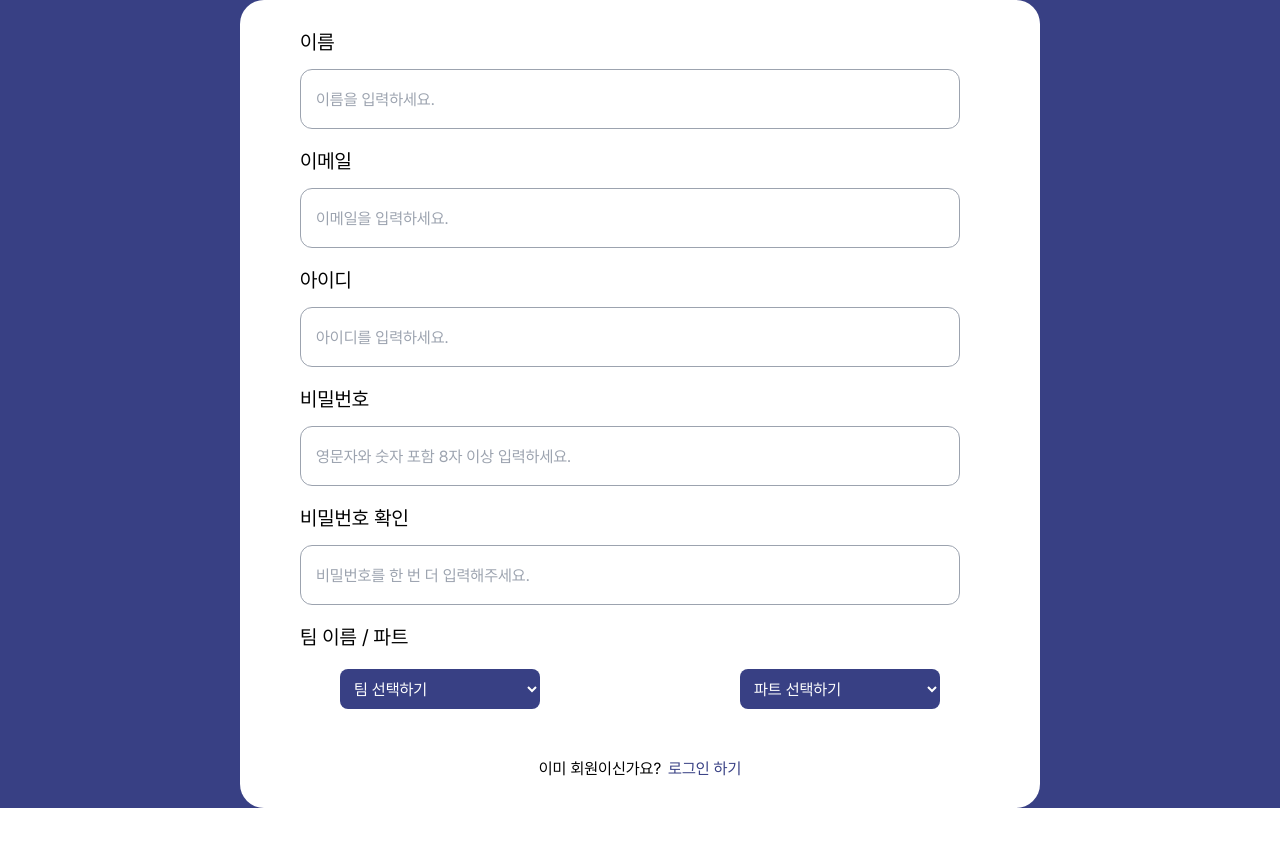
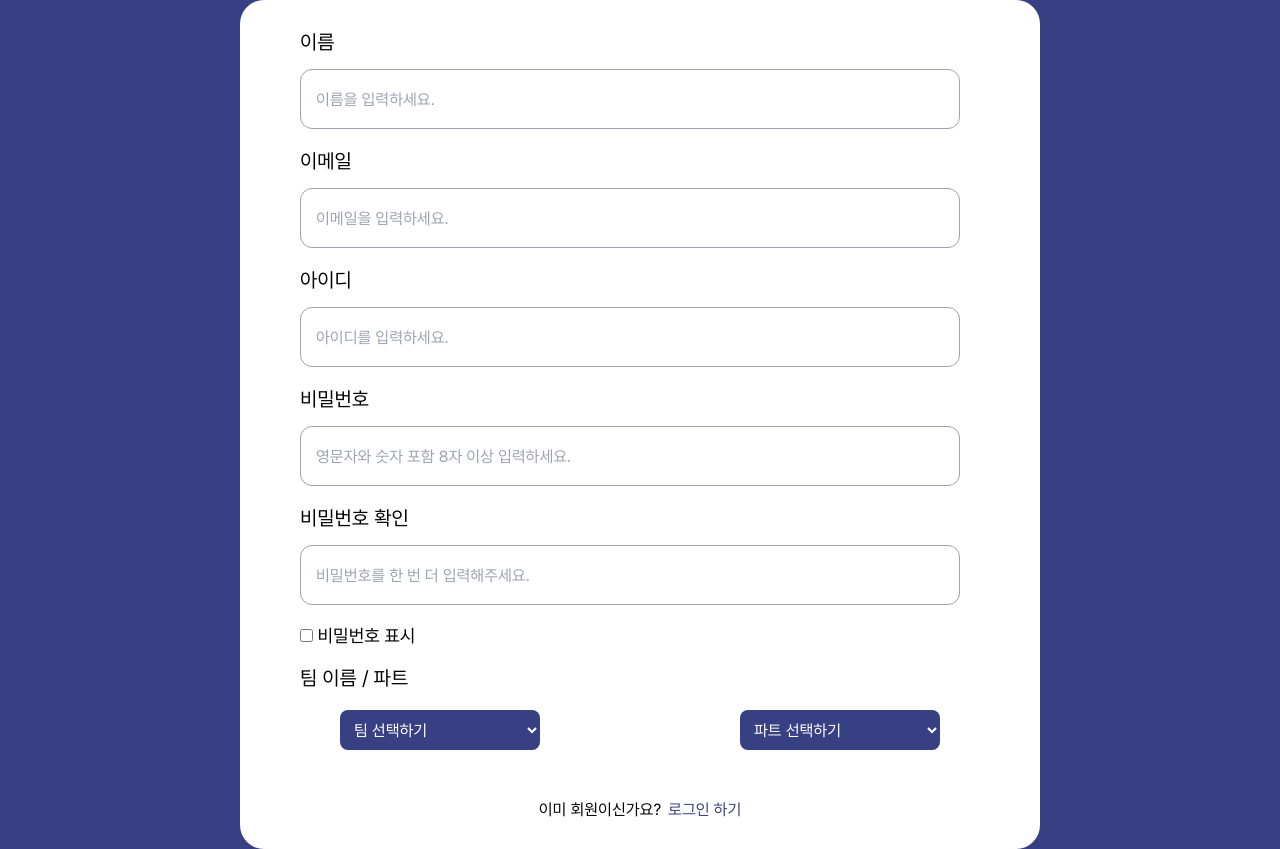
Before and after one commit to youdame/react-vote-19th, a Next.js app: page /sign-up in a window 1280 px wide. Before the commit the page ends 808 px from the top, so only its background shows below. Built offline with nearby package versions, Linux system fonts and the light colour scheme.

Commit message:
Feat : 비밀번호 표시 창 구현 #1

```diff
--- a/src/app/sign-up/page.tsx
+++ b/src/app/sign-up/page.tsx
@@ -1,4 +1,5 @@
 "use client";
+import CheckBox from "@/components/common/CheckBox";
 import Input from "@/components/common/Input";
 import { ERROR_PASSWORD_SECOND_EMPTY } from "@/constants/validation";
 import Link from "next/link";
@@ -16,8 +17,8 @@
 
   const watchPassword = useWatch({ name: "password", control });
   const watchPasswordCheck = useWatch({ name: "passwordCheck", control });
+  const watchPasswordVisibleCheckBox = useWatch({ name: "passwordVisibleCheckBox", control });
 
-  const selectStyle = "flex h-40pxr w-200pxr rounded-lg bg-blue-base px-10pxr text-white";
   useEffect(() => {
     if (watchPassword !== watchPasswordCheck && watchPasswordCheck) {
       setError("passwordCheck", {
@@ -28,6 +29,8 @@
       clearErrors("passwordCheck");
     }
   }, [watchPassword, watchPasswordCheck, setError, clearErrors]);
+
+  const selectStyle = "flex h-40pxr w-200pxr rounded-lg bg-blue-base px-10pxr text-white";
 
   return (
     <div className="flex-center w-full bg-blue-base">
@@ -40,14 +43,14 @@
           name="password"
           label="비밀번호"
           placeholder="영문자와 숫자 포함 8자 이상 입력하세요."
-          type="text"
+          type={watchPasswordVisibleCheckBox ? "text" : "password"}
         />
         <Input
           control={control}
           name="passwordCheck"
           label="비밀번호 확인"
           placeholder="비밀번호를 한 번 더 입력해주세요."
-          type="text"
+          type={watchPasswordVisibleCheckBox ? "text" : "password"}
           rules={{
             required: ERROR_PASSWORD_SECOND_EMPTY,
             validate: {
@@ -58,6 +61,7 @@
             },
           }}
         />
+        <CheckBox control={control} name="passwordVisibleCheckBox" text="비밀번호 표시" />
         <div className="flex-column items-center justify-center gap-20pxr">
           <label className="flex self-start text-20pxr">팀 이름 / 파트 </label>
           <div className="flex w-600pxr justify-between">
--- /dev/null
+++ b/src/components/common/CheckBox.tsx
@@ -0,0 +1,16 @@
+import { Control, FieldPath, FieldValues, useController } from "react-hook-form";
+
+interface CheckBoxProps {
+  control: Control<FieldValues>;
+  name: FieldPath<FieldValues>;
+  text: string;
+}
+
+export default function CheckBox({ control, name, text }: CheckBoxProps) {
+  const { field } = useController({ control, name });
+  return (
+    <label htmlFor={field.name} className="text-18pxr">
+      <input type="checkbox" id={field.name} {...field}></input> {text}
+    </label>
+  );
+}
--- a/src/components/common/Input.tsx
+++ b/src/components/common/Input.tsx
@@ -3,7 +3,6 @@
   ERROR_EMAIL_DUPLICATED,
   ERROR_EMAIL_EMPTY,
   ERROR_PASSWORD_EMPTY,
-  ERROR_PASSWORD_SECOND_EMPTY,
   ERROR_PASSWORD_VALIDATION,
   ERROR_USERNAME_EMPTY,
   ERROR_USERNAME_VALIDATION,
@@ -43,7 +42,7 @@
         // name={field.name}
         // ref={field.ref}
         {...field}
-        className="h-60pxr w-660pxr rounded-xl border border-gray-400 px-15pxr py-18pxr focus:border-blue-base"
+        className="h-60pxr w-660pxr rounded-xl border border-gray-400 px-15pxr py-18pxr focus:border-blue-700"
       />
 
       {error && <p className="text-red-600">{error.message}</p>}
```
